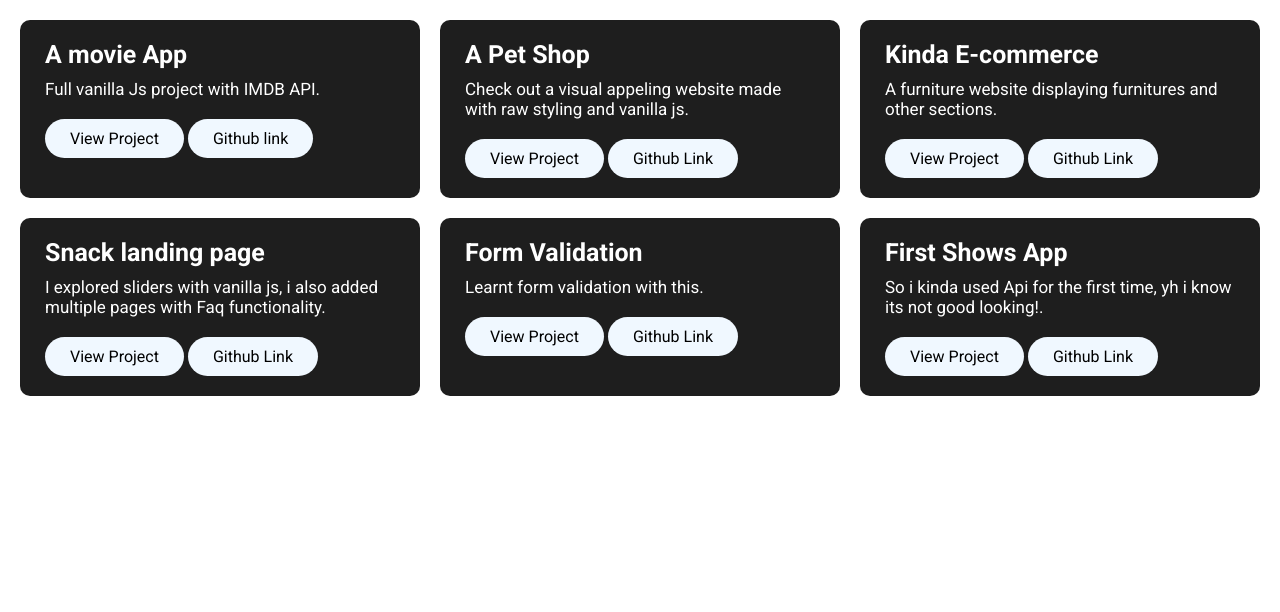
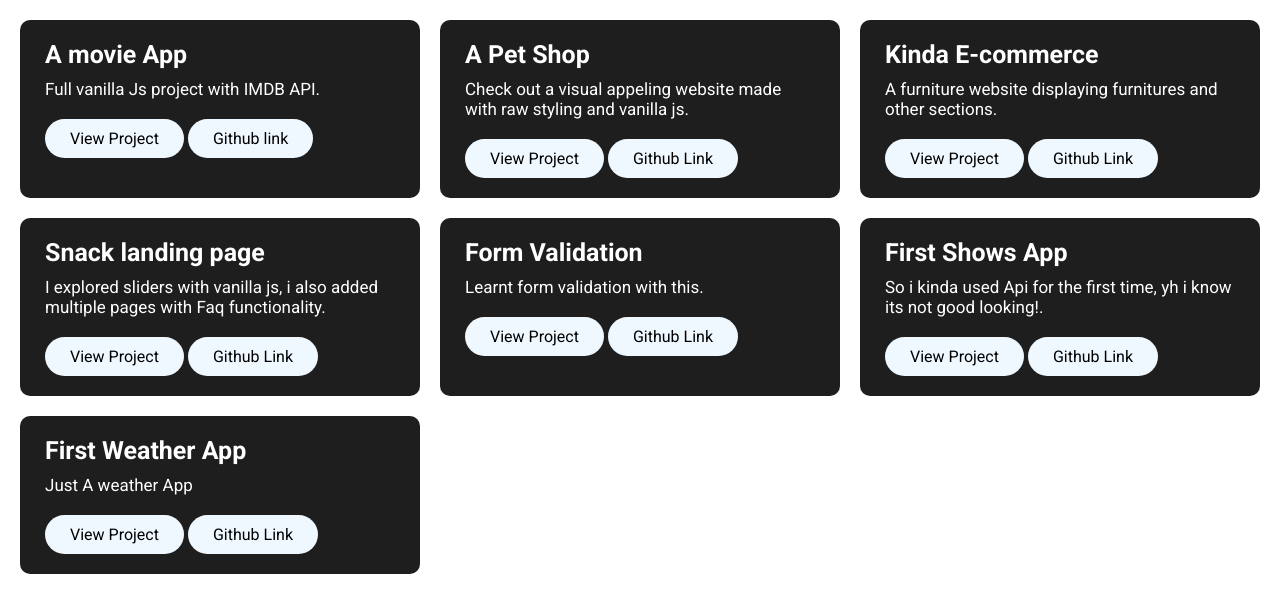
Before and after one commit to Ola-star-coder/Not-portfolio, a plain HTML site: page index.html in a window 1280 px wide. Drawn offline with Linux system fonts and the light colour scheme; a web font is replaced by a local one.

Commit message:
commit new codes

```diff
--- a/index.html
+++ b/index.html
@@ -53,7 +53,13 @@
             <p>So i kinda used Api for the first time, yh i know its not good looking!.</p>
             <a href="https://ola-star-coder.github.io/TV-APP/" class="button">View Project</a>
             <a href="https://github.com/Ola-star-coder/TV-APP" class="button">Github Link</a>
-            </div>
+        </div>
+        <div class="section-grid-item">
+            <h2>First Weather App</h2>
+            <p>Just A weather App</p>
+            <a href="https://ola-star-coder.github.io/Weather-App/" class="button">View Project</a>
+            <a href="https://github.com/Ola-star-coder/Weather-App" class="button">Github Link</a>
+        </div>
         </div>
     </section>
 
```
